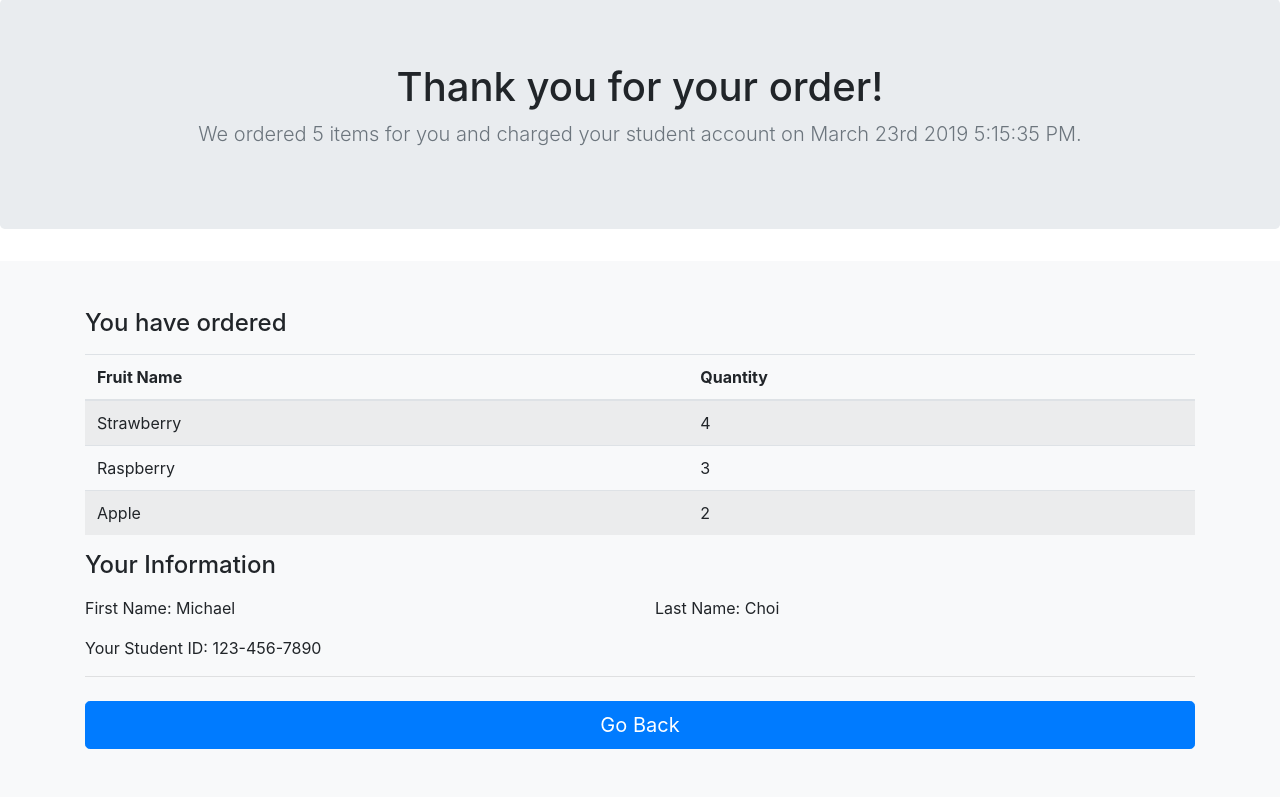
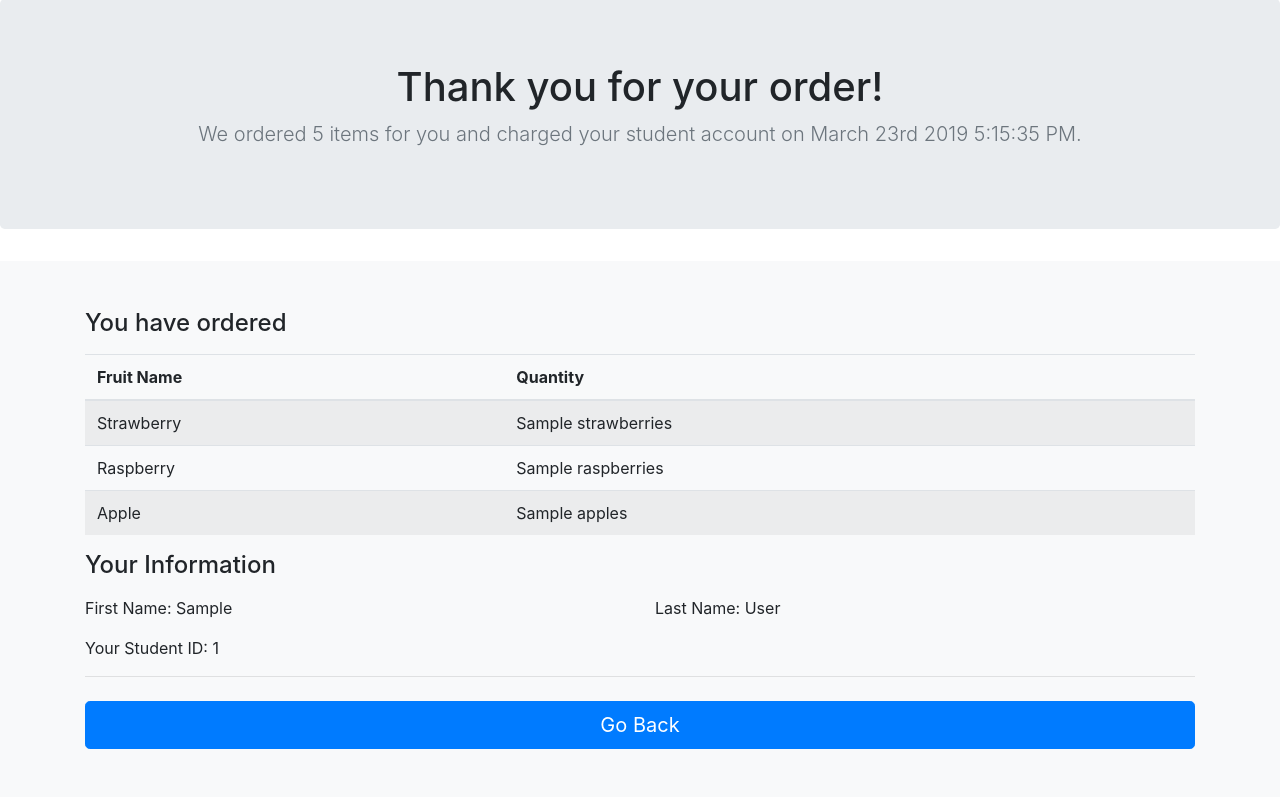
Before and after one commit to rteet702/dojo-fruit-store, a Flask app: template templates/checkout.html in a window 1280 px wide. Shown: the part 57-854 px from the top of the page. Run offline with Flask 2, Linux system fonts and the light colour scheme; the template is opened without the code that fills it: most values are stand-ins (such as "Sample title", 1, 10 or a date in 2020); some libraries are stand-ins or nearby versions.

Commit message:
finished up assignment tasks

```diff
--- a/server.py
+++ b/server.py
@@ -7,8 +7,16 @@ def index():
 
 @app.route('/checkout', methods=['POST'])
 def checkout():
-    print(request.form)
-    return render_template("checkout.html")
+    student_name = request.form['first_name']
+    num_fruits = int(request.form['raspberry']) + int(request.form['strawberry']) + int(request.form['apple'])
+    print(f'Charging {student_name} for {num_fruits} fruits!')
+    return render_template("checkout.html", strawberries=request.form['strawberry'],
+    raspberries=request.form['raspberry'],
+    apples=request.form['apple'],
+    first_name=request.form['first_name'],
+    last_name=request.form['last_name'],
+    student_id=request.form['student_id'])
+
 
 @app.route('/fruits')
 def fruits():
--- /dev/null
+++ b/static/css/style.css
@@ -0,0 +1,4 @@
+.img_override {
+    width: 10rem;
+    height: 10rem;
+}
--- a/templates/checkout.html
+++ b/templates/checkout.html
@@ -41,15 +41,15 @@
                     <tbody>
                     <tr>
                         <td>Strawberry</td>
-                        <td>4</td>
+                        <td>{{ strawberries }}</td>
                     </tr>
                     <tr>
                         <td>Raspberry</td>
-                        <td>3</td>
+                        <td>{{ raspberries }}</td>
                     </tr>
                     <tr>
                         <td>Apple</td>
-                        <td>2</td>
+                        <td>{{ apples }}</td>
                     </tr>
                     </tbody>
                 </table>
@@ -57,15 +57,15 @@
                 <h4 class="mb-3">Your Information</h4>
                 <div class="row">
                     <div class="col-md-6 mb-3">
-                        First Name: Michael
+                        First Name: {{ first_name }}
                     </div>
                     <div class="col-md-6 mb-3">
-                        Last Name: Choi
+                        Last Name: {{ last_name }}
                     </div>
                 </div>
 
                 <div class="mb-3">
-                    Your Student ID: 123-456-7890
+                    Your Student ID: {{ student_id }}
                 </div>
 
                 <hr class="mb-4">
--- a/templates/index.html
+++ b/templates/index.html
@@ -34,7 +34,7 @@
 
         <div class="album py-5 bg-light">
           <div class="container">
-             <form action='/checkout' method='post'>
+            <form action='/checkout' method='post'>
                 <h4 class="mb-3" id='buy'>What would you like to buy?</h4>
                 <table class="table table-striped">
                     <thead>
```
Also changed, not shown: templates/fruits.html (+6 -5 lines).
